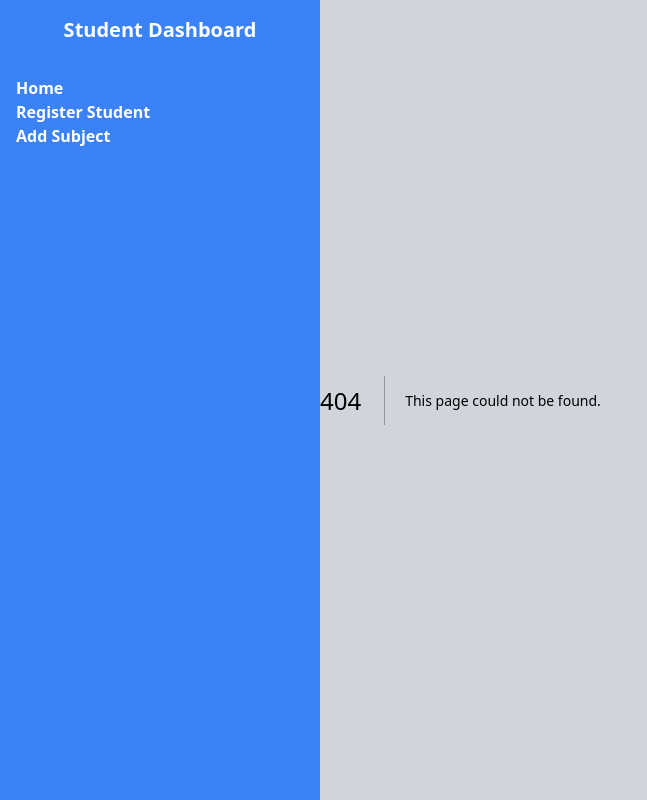
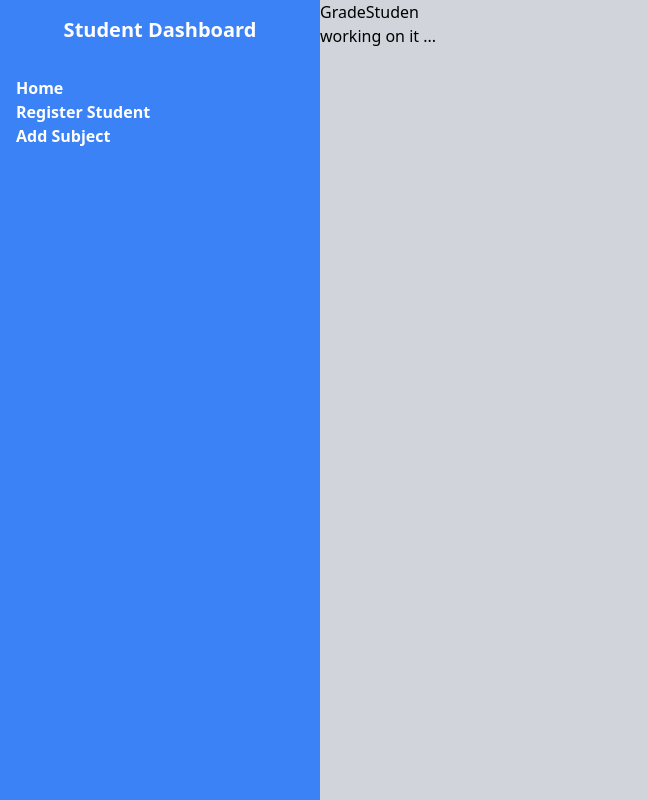
Before and after one commit to cordovacarlos22/data_base_alumni, a Next.js app: page /gradeStudent in a window 1280 px wide. Before the commit this address had no page. Shown: the whole page, without its empty margins (0-647 px from the left). Built offline with nearby package versions, Linux system fonts and the light colour scheme.

Commit message:
feat(routes): :sparkles: add new routes(enrrolStudentSubject,gradeStudent)

```diff
--- /dev/null
+++ b/app/enrollStudentSubject/page.jsx
@@ -0,0 +1,11 @@
+import React from 'react'
+
+const AddSubject = () => {
+  return (
+    <div>AddSubject
+      <h1>working on it ....</h1>
+    </div>
+  )
+}
+
+export default AddSubject
--- /dev/null
+++ b/app/gradeStudent/page.jsx
@@ -0,0 +1,11 @@
+import React from 'react'
+
+const GradeStuden = () => {
+  return (
+    <div>GradeStuden
+      <h1>working on it ...</h1>
+    </div>
+  )
+}
+
+export default GradeStuden
--- a/app/addStudent/page.js
+++ b/app/register/page.js
@@ -1,6 +1,7 @@
 'use client'
 
 import Register from '@/components/RegisterStudent';
+import Student from '@/components/StudenClass';
 import React, { useState } from 'react'
 
 
@@ -14,7 +15,7 @@ const AddStudent = () => {
   let [age, setAge] = useState('');
   const handleRegister = (e) => {
     // e.preventDefault();
-    let newStudent = new Register(name, lastName, age) // creates AddStudent instance
+    let newStudent = new Student(name, lastName, age) // creates AddStudent instance
     newStudent.registerStudent();
     newStudent.printStudent();
     newStudent.getAllStudents();
```
